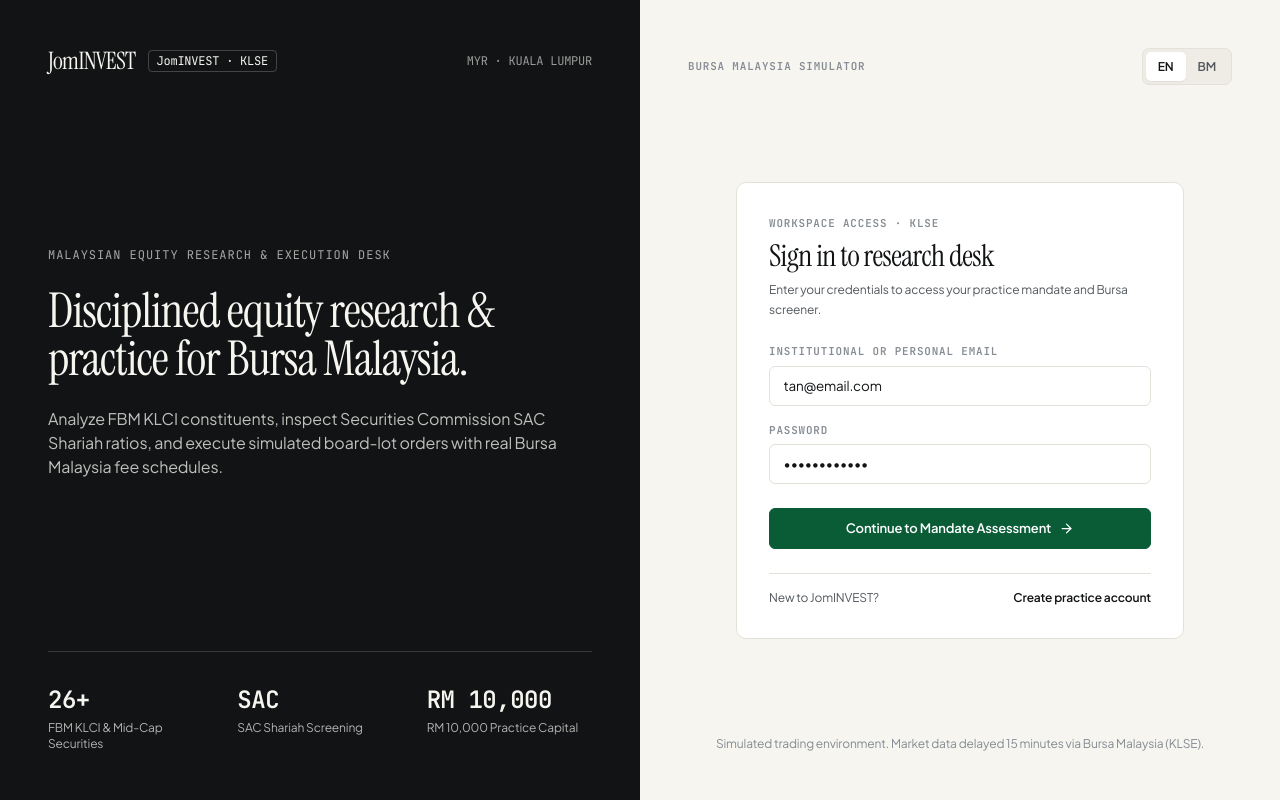
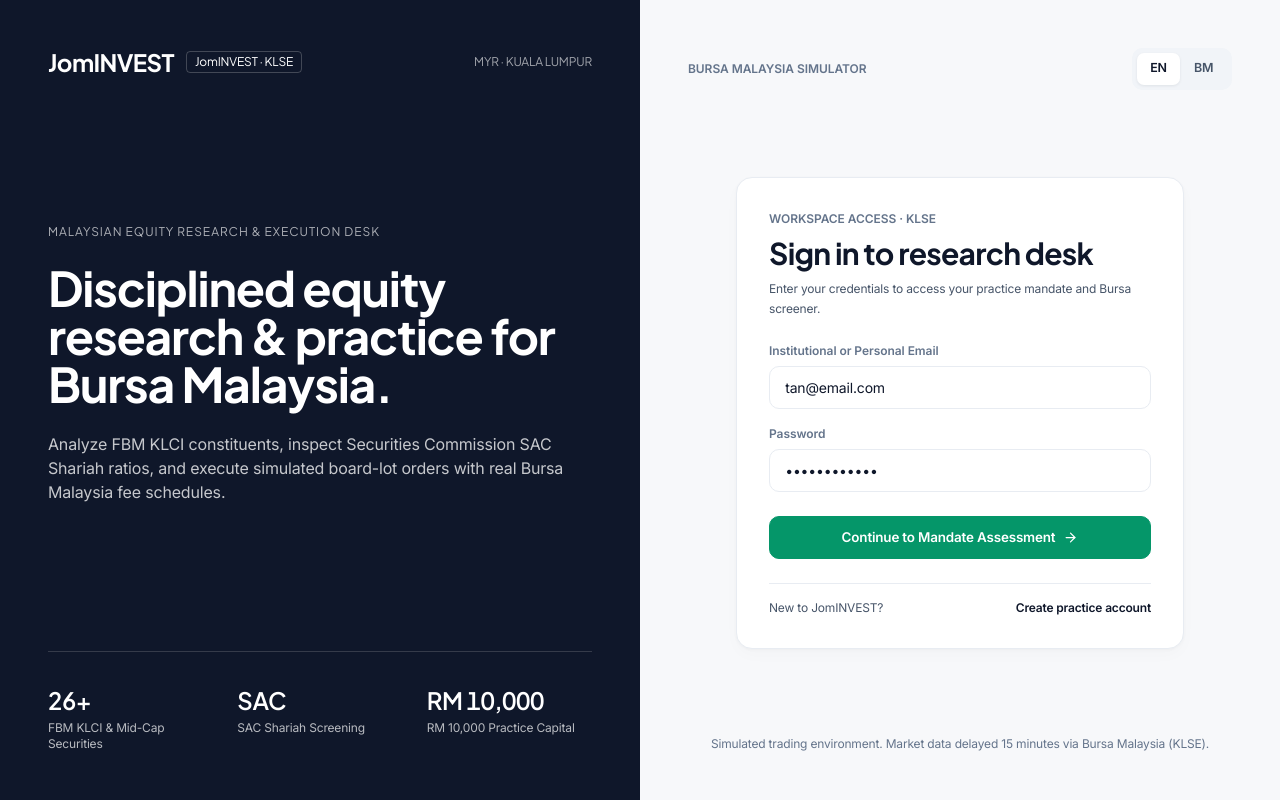
Before and after one commit to haoyangtan13/JominvestApp, a React (Vite) app: page / in a window 1280 px wide. Built offline with nearby package versions, Linux system fonts and the light colour scheme.

Commit message:
Update design tokens and typography to Origin x Public consumer wealth style

```diff
--- a/index.html
+++ b/index.html
@@ -3,11 +3,11 @@
   <head>
     <meta charset="UTF-8" />
     <meta name="viewport" content="width=device-width, initial-scale=1.0" />
-    <title>JomINVEST — Bursa Malaysia Equity Research & Practice Terminal</title>
-    <meta name="description" content="Institutional-grade Bursa Malaysia investment learning, Shariah-compliant stock screening, and realistic paper trading." />
+    <title>JomINVEST — Learn & Practice Bursa Malaysia Investing</title>
+    <meta name="description" content="Guided Malaysian stock market education, Shariah-compliant stock discovery, and risk-free Bursa Malaysia practice investing." />
     <link rel="preconnect" href="https://fonts.googleapis.com" />
     <link rel="preconnect" href="https://fonts.gstatic.com" crossorigin />
-    <link href="https://fonts.googleapis.com/css2?family=Instrument+Serif:ital@0;1&family=JetBrains+Mono:wght@400;500;600&family=Plus+Jakarta+Sans:wght@400;500;600;700&display=swap" rel="stylesheet" />
+    <link href="https://fonts.googleapis.com/css2?family=Inter:wght@400;500;600;700&family=Plus+Jakarta+Sans:wght@400;500;600;700;800&display=swap" rel="stylesheet" />
   </head>
   <body>
     <div id="root"></div>
--- a/src/index.css
+++ b/src/index.css
@@ -2360,68 +2360,68 @@ html {
 
 
 /* ==========================================================================
-   JomINVEST Editorial Fintech Design System (Wealthsimple / Mercury / Fey)
+   JomINVEST Consumer Wealth & Guided Learning Design System (Origin × Public.com)
    ========================================================================== */
 
 :root {
-  --font-display: 'Instrument Serif', Georgia, 'Times New Roman', serif;
-  --font-sans: 'Plus Jakarta Sans', -apple-system, BlinkMacSystemFont, 'Segoe UI', sans-serif;
-  --font-mono: 'JetBrains Mono', ui-monospace, SFMono-Regular, Menlo, monospace;
-
-  /* Warm Alabaster & Stone Architectural Palette (Light) */
-  --bg-canvas: #F6F5F0;
+  --font-display: 'Plus Jakarta Sans', 'Inter', -apple-system, BlinkMacSystemFont, 'Segoe UI', sans-serif;
+  --font-sans: 'Inter', 'Plus Jakarta Sans', -apple-system, BlinkMacSystemFont, 'Segoe UI', sans-serif;
+  --font-mono: 'Plus Jakarta Sans', 'Inter', -apple-system, BlinkMacSystemFont, sans-serif;
+
+  /* Warm Porcelain & Slate Consumer Palette (Light) */
+  --bg-canvas: #F7F8FA;
   --bg-surface: #FFFFFF;
-  --bg-subtle: #EFECE6;
-  --bg-elevated: #FAF9F6;
-  --bg-inverse: #111315;
-
-  --ink-primary: #111315;
-  --ink-secondary: #52585E;
-  --ink-muted: #848B92;
-  --ink-inverse: #F6F5F0;
-
-  --border-hairline: #E4E1DA;
-  --border-strong: #CCC8BE;
-
-  /* Curated Financial Accents */
-  --accent-brand: #0A5C36;
-  --accent-brand-hover: #084729;
-  --accent-brand-subtle: #E7F2EC;
-
-  --signal-up: #0D7A49;
-  --signal-up-bg: #E8F5EE;
-  --signal-down: #C43232;
-  --signal-down-bg: #FCECEC;
-  --signal-warn: #9A6B16;
-  --signal-warn-bg: #FBF4E4;
+  --bg-subtle: #F1F4F8;
+  --bg-elevated: #FAFBFD;
+  --bg-inverse: #0F172A;
+
+  --ink-primary: #0F172A;
+  --ink-secondary: #475569;
+  --ink-muted: #64748B;
+  --ink-inverse: #FFFFFF;
+
+  --border-hairline: #E8ECF2;
+  --border-strong: #CBD5E1;
+
+  /* Friendly Emerald & Semantic Accents */
+  --accent-brand: #059669;
+  --accent-brand-hover: #047857;
+  --accent-brand-subtle: #ECFDF5;
+
+  --signal-up: #059669;
+  --signal-up-bg: #ECFDF5;
+  --signal-down: #E11D48;
+  --signal-down-bg: #FFF1F2;
+  --signal-warn: #D97706;
+  --signal-warn-bg: #FEF3C7;
 }
 
 .dark {
-  /* Deep Obsidian & Graphite Palette (Dark) */
-  --bg-canvas: #0B0D10;
-  --bg-surface: #111419;
-  --bg-subtle: #171B22;
-  --bg-elevated: #151920;
-  --bg-inverse: #F3F4F6;
-
-  --ink-primary: #F1F3F5;
-  --ink-secondary: #9BA3AE;
-  --ink-muted: #636B75;
-  --ink-inverse: #0B0D10;
-
-  --border-hairline: #21262F;
-  --border-strong: #313844;
+  /* Deep Slate & Midnight Consumer Palette (Dark) */
+  --bg-canvas: #0B0F17;
+  --bg-surface: #131A26;
+  --bg-subtle: #1C2536;
+  --bg-elevated: #172030;
+  --bg-inverse: #F8FAFC;
+
+  --ink-primary: #F8FAFC;
+  --ink-secondary: #94A3B8;
+  --ink-muted: #64748B;
+  --ink-inverse: #0F172A;
+
+  --border-hairline: #1E293B;
+  --border-strong: #334155;
 
   --accent-brand: #10B981;
   --accent-brand-hover: #059669;
-  --accent-brand-subtle: rgba(16, 185, 129, 0.12);
-
-  --signal-up: #22C55E;
-  --signal-up-bg: rgba(34, 197, 94, 0.12);
-  --signal-down: #F87171;
-  --signal-down-bg: rgba(248, 113, 113, 0.12);
+  --accent-brand-subtle: rgba(16, 185, 129, 0.14);
+
+  --signal-up: #10B981;
+  --signal-up-bg: rgba(16, 185, 129, 0.14);
+  --signal-down: #FB7185;
+  --signal-down-bg: rgba(251, 113, 133, 0.14);
   --signal-warn: #FBBF24;
-  --signal-warn-bg: rgba(251, 191, 36, 0.12);
+  --signal-warn-bg: rgba(251, 191, 36, 0.14);
 }
 
 body {
@@ -2430,20 +2430,21 @@ body {
   font-family: var(--font-sans);
   -webkit-font-smoothing: antialiased;
   -moz-osx-font-smoothing: grayscale;
-  letter-spacing: -0.01em;
+  letter-spacing: -0.011em;
 }
 
 .font-editorial {
   font-family: var(--font-display);
-  font-weight: 400;
-  letter-spacing: -0.02em;
-  line-height: 1.1;
+  font-weight: 700;
+  letter-spacing: -0.025em;
+  line-height: 1.18;
 }
 
 .font-tabular {
-  font-family: var(--font-mono);
+  font-family: var(--font-display);
   font-variant-numeric: tabular-nums;
-  letter-spacing: -0.02em;
+  font-feature-settings: "tnum" 1;
+  letter-spacing: -0.015em;
 }
 
 /* Workspace Shell */
@@ -2455,7 +2456,7 @@ body {
 }
 
 .jom-sidebar {
-  width: 240px;
+  width: 252px;
   flex-shrink: 0;
   background-color: var(--bg-surface);
   border-right: 1px solid var(--border-hairline);
@@ -2482,36 +2483,43 @@ body {
 }
 
 .jom-topbar {
-  height: 56px;
+  height: 64px;
   background-color: var(--bg-surface);
   border-bottom: 1px solid var(--border-hairline);
   display: flex;
   align-items: center;
   justify-content: space-between;
-  padding: 0 1.5rem;
+  padding: 0 1.75rem;
   position: sticky;
   top: 0;
   z-index: 20;
 }
 
 .jom-container {
-  max-width: 1240px;
+  max-width: 1220px;
   width: 100%;
   margin: 0 auto;
   padding: 2rem 1.75rem 5rem;
 }
 
-/* Surfaces & Hairline Architecture */
+/* Surfaces & Soft Consumer Card Architecture */
 .jom-panel {
   background-color: var(--bg-surface);
   border: 1px solid var(--border-hairline);
-  border-radius: 10px;
+  border-radius: 16px;
+  box-shadow: 0 1px 3px rgba(15, 23, 42, 0.03), 0 6px 16px rgba(15, 23, 42, 0.02);
 }
 
 .jom-panel-subtle {
   background-color: var(--bg-subtle);
+  border: 1px solid transparent;
+  border-radius: 12px;
+}
+
+.jom-hero-verdict {
+  background: linear-gradient(135deg, var(--accent-brand-subtle) 0%, var(--bg-surface) 85%);
   border: 1px solid var(--border-hairline);
-  border-radius: 8px;
+  border-radius: 16px;
 }
 
 .jom-ledger-strip {
@@ -2519,18 +2527,55 @@ body {
   grid-template-columns: repeat(auto-fit, minmax(200px, 1fr));
   background-color: var(--bg-surface);
   border: 1px solid var(--border-hairline);
-  border-radius: 10px;
+  border-radius: 16px;
   overflow: hidden;
+  box-shadow: 0 1px 3px rgba(15, 23, 42, 0.03);
 }
 
 .jom-ledger-cell {
-  padding: 1.25rem 1.5rem;
+  padding: 1.35rem 1.5rem;
   border-right: 1px solid var(--border-hairline);
 }
 
 .jom-ledger-cell:last-child {
   border-right: none;
 }
+
+/* Company Brand Monogram Avatars (Public.com / Trading 212 Pattern) */
+.jom-avatar {
+  width: 40px;
+  height: 40px;
+  border-radius: 12px;
+  display: inline-flex;
+  align-items: center;
+  justify-content: center;
+  font-family: var(--font-display);
+  font-weight: 700;
+  font-size: 0.82rem;
+  letter-spacing: -0.02em;
+  flex-shrink: 0;
+}
+
+.jom-avatar-lg {
+  width: 48px;
+  height: 48px;
+  border-radius: 14px;
+  font-size: 0.95rem;
+}
+
+.jom-avatar-emerald { background-color: #D1FAE5; color: #065F46; }
+.jom-avatar-blue { background-color: #DBEAFE; color: #1E40AF; }
+.jom-avatar-amber { background-color: #FEF3C7; color: #92400E; }
+.jom-avatar-rose { background-color: #FFE4E6; color: #9F1239; }
+.jom-avatar-indigo { background-color: #E0E7FF; color: #3730A3; }
+.jom-avatar-teal { background-color: #CCFBF1; color: #115E59; }
+
+.dark .jom-avatar-emerald { background-color: rgba(16, 185, 129, 0.18); color: #6EE7B7; }
+.dark .jom-avatar-blue { background-color: rgba(59, 130, 246, 0.18); color: #93C5FD; }
+.dark .jom-avatar-amber { background-color: rgba(245, 158, 11, 0.18); color: #FCD34D; }
+.dark .jom-avatar-rose { background-color: rgba(244, 63, 94, 0.18); color: #FDA4AF; }
+.dark .jom-avatar-indigo { background-color: rgba(99, 102, 241, 0.18); color: #A5B4FC; }
+.dark .jom-avatar-teal { background-color: rgba(20, 184, 166, 0.18); color: #5EEAD4; }
 
 /* Navigation Links */
 .jom-nav-item {
@@ -2538,12 +2583,12 @@ body {
   align-items: center;
   justify-content: space-between;
   width: 100%;
-  padding: 0.625rem 0.875rem;
-  border-radius: 6px;
-  font-size: 0.84rem;
+  padding: 0.65rem 0.95rem;
+  border-radius: 10px;
+  font-size: 0.875rem;
   font-weight: 500;
   color: var(--ink-secondary);
-  transition: all 0.14s ease;
+  transition: all 0.15s ease;
   text-align: left;
   cursor: pointer;
 }
@@ -2554,33 +2599,33 @@ body {
 }
 
 .jom-nav-item.active {
-  background-color: var(--ink-primary);
-  color: var(--ink-inverse);
+  background-color: var(--accent-brand-subtle);
+  color: var(--accent-brand);
   font-weight: 600;
 }
 
-/* Typographic Labels & Tags */
+/* Natural Section Subtitles & Pill Badges */
 .jom-kicker {
-  font-family: var(--font-mono);
-  font-size: 0.68rem;
+  font-family: var(--font-sans);
+  font-size: 0.75rem;
   font-weight: 600;
-  text-transform: uppercase;
-  letter-spacing: 0.08em;
+  text-transform: none;
+  letter-spacing: -0.005em;
   color: var(--ink-muted);
 }
 
 .jom-tag {
   display: inline-flex;
   align-items: center;
-  gap: 0.3rem;
-  font-family: var(--font-mono);
-  font-size: 0.68rem;
+  gap: 0.35rem;
+  font-family: var(--font-sans);
+  font-size: 0.72rem;
   font-weight: 600;
-  text-transform: uppercase;
-  letter-spacing: 0.04em;
-  padding: 0.18rem 0.5rem;
-  border-radius: 4px;
-  border: 1px solid var(--border-hairline);
+  text-transform: none;
+  letter-spacing: -0.005em;
+  padding: 0.22rem 0.65rem;
+  border-radius: 9999px;
+  border: 1px solid transparent;
   background-color: var(--bg-subtle);
   color: var(--ink-secondary);
 }
@@ -2615,15 +2660,15 @@ body {
   align-items: center;
   justify-content: center;
   gap: 0.5rem;
-  font-size: 0.8125rem;
+  font-size: 0.84rem;
   font-weight: 600;
-  padding: 0.55rem 1rem;
-  border-radius: 6px;
+  padding: 0.6rem 1.1rem;
+  border-radius: 10px;
   border: 1px solid var(--border-hairline);
   background-color: var(--bg-surface);
   color: var(--ink-primary);
   cursor: pointer;
-  transition: all 0.14s ease;
+  transition: all 0.15s ease;
 }
 
 .jom-btn:hover:not(:disabled) {
@@ -2654,7 +2699,7 @@ body {
 }
 
 .jom-btn-inverse:hover:not(:disabled) {
-  opacity: 0.9;
+  opacity: 0.92;
 }
 
 .jom-btn-danger {
@@ -2663,7 +2708,7 @@ body {
   border-color: var(--signal-down);
 }
 
-/* Institutional Data Table */
+/* Clean Consumer Stock List Table */
 .jom-table-wrap {
   width: 100%;
   overflow-x: auto;
@@ -2672,30 +2717,30 @@ body {
 .jom-table {
   width: 100%;
   border-collapse: collapse;
-  font-size: 0.84rem;
+  font-size: 0.875rem;
 }
 
 .jom-table th {
-  font-family: var(--font-mono);
-  font-size: 0.68rem;
+  font-family: var(--font-sans);
+  font-size: 0.75rem;
   font-weight: 600;
-  text-transform: uppercase;
-  letter-spacing: 0.06em;
+  text-transform: none;
+  letter-spacing: -0.005em;
   color: var(--ink-muted);
-  padding: 0.75rem 1rem;
+  padding: 0.85rem 1.15rem;
   border-bottom: 1px solid var(--border-hairline);
   text-align: left;
   background-color: var(--bg-elevated);
 }
 
 .jom-table td {
-  padding: 0.875rem 1rem;
+  padding: 0.95rem 1.15rem;
   border-bottom: 1px solid var(--border-hairline);
   vertical-align: middle;
 }
 
 .jom-table tbody tr {
-  transition: background-color 0.12s ease;
+  transition: background-color 0.14s ease;
   cursor: pointer;
 }
 
@@ -2710,65 +2755,69 @@ body {
 /* Inputs & Selects */
 .jom-input {
   width: 100%;
-  padding: 0.55rem 0.85rem;
-  font-size: 0.84rem;
+  padding: 0.625rem 0.95rem;
+  font-size: 0.875rem;
   background-color: var(--bg-surface);
   color: var(--ink-primary);
   border: 1px solid var(--border-hairline);
-  border-radius: 6px;
+  border-radius: 10px;
   outline: none;
-  transition: border-color 0.14s ease;
+  transition: border-color 0.15s ease, box-shadow 0.15s ease;
 }
 
 .jom-input:focus {
-  border-color: var(--ink-primary);
+  border-color: var(--accent-brand);
+  box-shadow: 0 0 0 3px var(--accent-brand-subtle);
 }
 
 /* Segmented Pill Control */
 .jom-segmented {
   display: inline-flex;
   background-color: var(--bg-subtle);
-  padding: 3px;
+  padding: 4px;
+  border-radius: 10px;
+  border: 1px solid transparent;
+}
+
+.jom-segmented button {
+  font-size: 0.78rem;
+  font-weight: 600;
+  padding: 0.4rem 0.85rem;
   border-radius: 7px;
-  border: 1px solid var(--border-hairline);
-}
-
-.jom-segmented button {
-  font-size: 0.75rem;
-  font-weight: 600;
-  padding: 0.35rem 0.75rem;
-  border-radius: 5px;
   color: var(--ink-secondary);
-  transition: all 0.14s ease;
+  transition: all 0.15s ease;
   cursor: pointer;
 }
 
 .jom-segmented button.active {
   background-color: var(--bg-surface);
   color: var(--ink-primary);
-  box-shadow: 0 1px 2px rgba(0, 0, 0, 0.06);
-}
-
-/* Complete Responsive & Layout Utility Coverage for Editorial Redesign */
+  box-shadow: 0 1px 3px rgba(15, 23, 42, 0.08);
+}
+
+/* Complete Responsive & Layout Utility Coverage */
 .hidden { display: none; }
 .uppercase { text-transform: uppercase; }
 .truncate { overflow: hidden; text-overflow: ellipsis; white-space: nowrap; }
 .whitespace-pre-wrap { white-space: pre-wrap; }
 .line-clamp-1 { overflow: hidden; display: -webkit-box; -webkit-box-orient: vertical; -webkit-line-clamp: 1; }
+.line-clamp-2 { overflow: hidden; display: -webkit-box; -webkit-box-orient: vertical; -webkit-line-clamp: 2; }
 .list-disc { list-style-type: disc; }
 .list-inside { list-style-position: inside; }
 .font-normal { font-weight: 400; }
+.font-medium { font-weight: 500; }
 .font-semibold { font-weight: 600; }
 .font-bold { font-weight: 700; }
+.font-extrabold { font-weight: 800; }
 .font-mono { font-family: var(--font-mono); }
 .tracking-tight { letter-spacing: -0.025em; }
-.tracking-wider { letter-spacing: 0.05em; }
+.tracking-wider { letter-spacing: 0.03em; }
 .leading-tight { line-height: 1.25; }
 .leading-snug { line-height: 1.375; }
 .leading-relaxed { line-height: 1.625; }
 .text-left { text-align: left; }
-.text-\[10px\] { font-size: 10px; }
-.text-\[11px\] { font-size: 11px; }
+.text-\[10px\] { font-size: 11px; }
+.text-\[11px\] { font-size: 11.5px; }
 .grid-cols-1 { grid-template-columns: repeat(1, minmax(0, 1fr)); }
 .items-stretch { align-items: stretch; }
 .inset-y-0 { top: 0; bottom: 0; }
@@ -2780,26 +2829,34 @@ body {
 .border-r { border-right: 1px solid var(--border-hairline); }
 .overflow-visible { overflow: visible; }
 .opacity-75 { opacity: 0.75; }
-.shadow-xl { box-shadow: 0 20px 25px -5px rgba(0, 0, 0, 0.1), 0 8px 10px -6px rgba(0, 0, 0, 0.1); }
-.backdrop-blur-\[1px\] { backdrop-filter: blur(1px); }
-.bg-black\/10 { background-color: rgba(0, 0, 0, 0.1); }
-.bg-black\/35 { background-color: rgba(0, 0, 0, 0.35); }
-.bg-black\/50 { background-color: rgba(0, 0, 0, 0.5); }
-.accent-\[\#0A5C36\] { accent-color: #0A5C36; }
+.shadow-xl { box-shadow: 0 20px 25px -5px rgba(15, 23, 42, 0.08), 0 8px 10px -6px rgba(15, 23, 42, 0.05); }
+.backdrop-blur-\[1px\] { backdrop-filter: blur(2px); }
+.bg-black\/10 { background-color: rgba(15, 23, 42, 0.1); }
+.bg-black\/35 { background-color: rgba(15, 23, 42, 0.35); }
+.bg-black\/50 { background-color: rgba(15, 23, 42, 0.5); }
+.accent-\[\#0A5C36\] { accent-color: #059669; }
+.accent-\[\#059669\] { accent-color: #059669; }
 .hover\:border-\[var\(--border-strong\)\]:hover { border-color: var(--border-strong); }
 
 /* Spacing & Sizing Additions */
 .h-1\.5 { height: 0.375rem; }
+.h-2 { height: 0.5rem; }
+.h-2\.5 { height: 0.625rem; }
+.h-10 { height: 2.5rem; }
 .h-11 { height: 2.75rem; }
 .h-12 { height: 3rem; }
 .h-28 { height: 7rem; }
 .h-\[300px\] { height: 300px; }
+.w-10 { width: 2.5rem; }
 .w-11 { width: 2.75rem; }
 .w-12 { width: 3rem; }
 .w-60 { width: 15rem; }
 .max-w-\[180px\] { max-width: 180px; }
 .max-w-xl { max-width: 36rem; }
 .max-h-\[90vh\] { max-height: 90vh; }
+.rounded-xl { border-radius: 0.75rem; }
+.rounded-2xl { border-radius: 1rem; }
+.rounded-full { border-radius: 9999px; }
 .gap-2\.5 { gap: 0.625rem; }
 .gap-3\.5 { gap: 0.875rem; }
 .gap-5 { gap: 1.25rem; }
@@ -2807,6 +2864,7 @@ body {
 .p-2\.5 { padding: 0.625rem; }
 .p-3\.5 { padding: 0.875rem; }
 .p-5 { padding: 1.25rem; }
+.p-6 { padding: 1.5rem; }
 .p-8 { padding: 2rem; }
 .p-12 { padding: 3rem; }
 .px-0\.5 { padding-left: 0.125rem; padding-right: 0.125rem; }
@@ -2828,6 +2886,7 @@ body {
 .pb-5 { padding-bottom: 1.25rem; }
 .pr-3 { padding-right: 0.75rem; }
 .mt-0\.5 { margin-top: 0.125rem; }
+.mt-1\.5 { margin-top: 0.375rem; }
 .mt-10 { margin-top: 2.5rem; }
 .ml-0\.5 { margin-left: 0.125rem; }
 .my-12 { margin-top: 3rem; margin-bottom: 3rem; }
@@ -2894,5 +2953,4 @@ body {
 .duration-300 { transition-duration: 300ms; }
 .transition-opacity { transition-property: opacity; transition-duration: 150ms; }
 .hover\:opacity-80:hover { opacity: 0.8; }
-.mt-1\.5 { margin-top: 0.375rem; }
 .px-1\.5 { padding-left: 0.375rem; padding-right: 0.375rem; }
```
Also changed, not shown: 3 other files (tests, documents, lock files or other folders).
